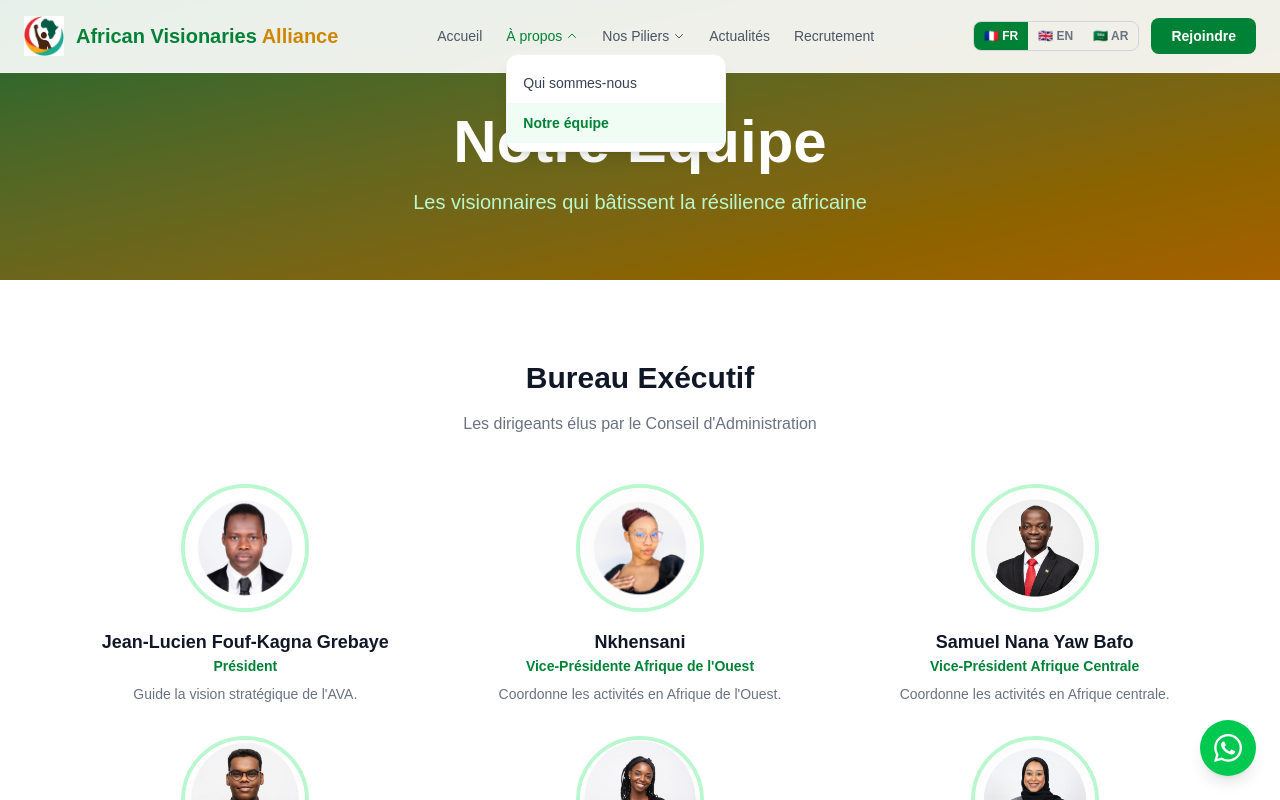
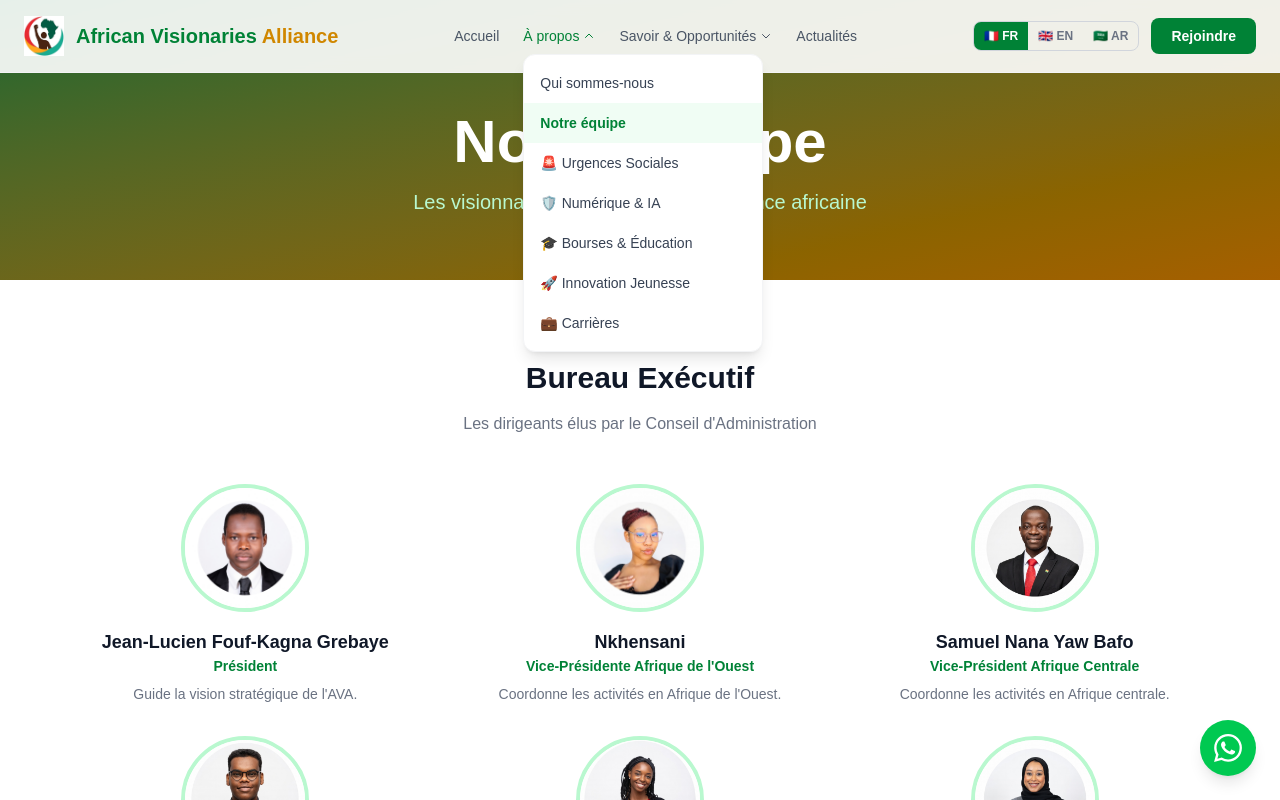
Before and after one commit to fouf-ai/ava-africa, a Next.js app: page /team in a window 1280 px wide. Both pictures are taken after a click on the button "À propos". Shown: the top 800 px of the page. Built offline with nearby package versions, Linux system fonts and the light colour scheme.

Commit message:
restructuration menu header

```diff
--- a/app/components/Header.tsx
+++ b/app/components/Header.tsx
@@ -13,25 +13,28 @@ const navItems = [
     children: [
       { href: "/about", fr: "Qui sommes-nous", en: "Who we are", ar: "من نحن" },
       { href: "/team", fr: "Notre équipe", en: "Our team", ar: "فريقنا" },
-    ],
-  },
-  {
-    fr: "Nos Piliers",
-    en: "Our Pillars",
-    ar: "ركائزنا",
-    children: [
       { href: "/emergencies", fr: "🚨 Urgences Sociales", en: "🚨 Social Emergencies", ar: "🚨 الطوارئ الاجتماعية" },
       { href: "/digital", fr: "🛡️ Numérique & IA", en: "🛡️ Digital & AI", ar: "🛡️ الرقمنة والذكاء الاصطناعي" },
       { href: "/scholarships", fr: "🎓 Bourses & Éducation", en: "🎓 Scholarships", ar: "🎓 المنح والتعليم" },
       { href: "/youth", fr: "🚀 Innovation Jeunesse", en: "🚀 Youth Innovation", ar: "🚀 ابتكار الشباب" },
+      { href: "/recruit", fr: "💼 Carrières", en: "💼 Careers", ar: "💼 الوظائف" },
+    ],
+  },
+  {
+    fr: "Savoir & Opportunités",
+    en: "Learning & Opportunities",
+    ar: "التعلم والفرص",
+    children: [
+      { href: "/education", fr: "🌐 Universités gratuites", en: "🌐 Free Universities", ar: "🌐 جامعات مجانية" },
+      { href: "/scholarships", fr: "🎓 Bourses d'études", en: "🎓 Scholarships", ar: "🎓 المنح الدراسية" },
+      { href: "/#ai-tools", fr: "🤖 Outils IA gratuits", en: "🤖 Free AI Tools", ar: "🤖 أدوات ذكاء اصطناعي مجانية" },
     ],
   },
   { href: "/news", fr: "Actualités", en: "News", ar: "الأخبار" },
-  { href: "/recruit", fr: "Recrutement", en: "Recruitment", ar: "التوظيف" },
 ];
 
-type NavItem = (typeof navItems)[number];
 type NavChild = { href: string; fr: string; en: string; ar: string };
+type NavItem = { href?: string; fr: string; en: string; ar: string; children?: NavChild[] };
 
 function getLabel(item: { fr: string; en: string; ar: string }, lang: string) {
   if (lang === "ar") return item.ar;
@@ -51,9 +54,9 @@ function Dropdown({ item, lang, current }: { item: NavItem; lang: string; curren
     return () => document.removeEventListener("mousedown", handleClick);
   }, []);
 
-  if (!("children" in item) || !item.children) return null;
+  if (!item.children) return null;
 
-  const isActive = item.children.some((c: NavChild) => c.href === current);
+  const isActive = item.children.some((c) => c.href === current);
 
   return (
     <div ref={ref} className="relative">
@@ -67,8 +70,8 @@ function Dropdown({ item, lang, current }: { item: NavItem; lang: string; curren
         </svg>
       </button>
       {open && (
-        <div className={`absolute top-full mt-2 bg-white rounded-xl shadow-lg border border-gray-100 py-2 min-w-[220px] z-50 ${lang === "ar" ? "right-0" : "left-0"}`}>
-          {item.children.map((child: NavChild) => (
+        <div className={`absolute top-full mt-2 bg-white rounded-xl shadow-lg border border-gray-100 py-2 min-w-[240px] z-50 ${lang === "ar" ? "right-0" : "left-0"}`}>
+          {item.children.map((child) => (
             <Link
               key={child.href}
               href={child.href}
@@ -108,7 +111,7 @@ export default function Header({ current }: { current?: string }) {
         {/* Desktop Navigation */}
         <nav className="hidden lg:flex gap-6 items-center">
           {navItems.map((item) => {
-            if ("href" in item) {
+            if ("href" in item && item.href) {
               return (
                 <Link
                   key={item.href}
@@ -124,7 +127,6 @@ export default function Header({ current }: { current?: string }) {
         </nav>
 
         <div className="hidden lg:flex items-center gap-3">
-          {/* Language Selector */}
           <div className="flex items-center border border-gray-300 rounded-lg overflow-hidden">
             {languages.map((l) => (
               <button
@@ -136,7 +138,6 @@ export default function Header({ current }: { current?: string }) {
               </button>
             ))}
           </div>
-
           <Link href="/youth#join" className="bg-green-700 text-white px-5 py-2 rounded-lg text-sm font-semibold hover:bg-green-800 transition">
             {t("Rejoindre", "Join Us", "انضم إلينا")}
           </Link>
@@ -158,7 +159,7 @@ export default function Header({ current }: { current?: string }) {
       {open && (
         <div className="lg:hidden bg-white border-t border-gray-100 px-6 py-4 space-y-1 max-h-[80vh] overflow-y-auto">
           {navItems.map((item) => {
-            if ("href" in item) {
+            if ("href" in item && item.href) {
               return (
                 <Link
                   key={item.href}
@@ -187,7 +188,7 @@ export default function Header({ current }: { current?: string }) {
                 </button>
                 {isExpanded && item.children && (
                   <div className={`${lang === "ar" ? "pr-4" : "pl-4"} pb-2 space-y-1`}>
-                    {item.children.map((child: NavChild) => (
+                    {item.children.map((child) => (
                       <Link
                         key={child.href}
                         href={child.href}
@@ -203,7 +204,6 @@ export default function Header({ current }: { current?: string }) {
             );
           })}
 
-          {/* Mobile Language Selector */}
           <div className="flex gap-2 pt-3">
             {languages.map((l) => (
               <button
```
